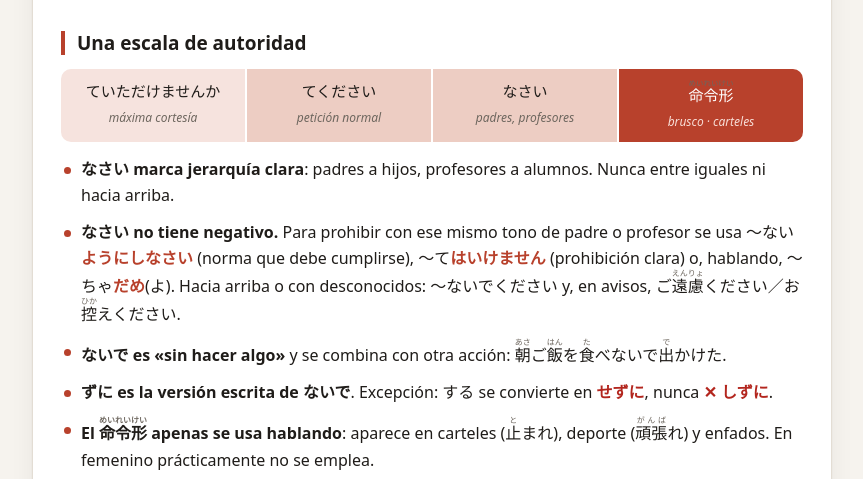
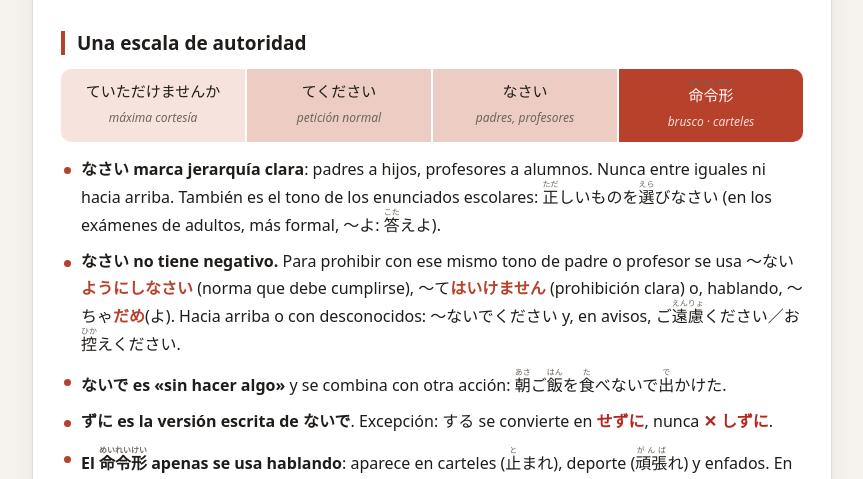
Before and after one commit to angelengineer/japanese-web, a plain HTML site: page gramatica/54-ordenes.html in a window 1280 px wide. Shown: the part 264-743 px from the top of the page, without its empty margins (208-1071 px from the left). Drawn offline with Linux system fonts and the light colour scheme.

Commit message:
Ordenes: なさい in school exam instructions

```diff
--- a/gramatica/54-ordenes.html
+++ b/gramatica/54-ordenes.html
@@ -35,7 +35,7 @@
 <div class="c" style="background:var(--midori);color:var(--on-accent)"><div class="w jp"><ruby>命令形<rt>めいれいけい</rt></ruby></div><div class="g" style="color:var(--on-accent-muted)">brusco &middot; carteles</div></div>
 </div>
 <ul class="nuance">
-<li><b>なさい marca jerarqu&iacute;a clara</b>: padres a hijos, profesores a alumnos. Nunca entre iguales ni hacia arriba.</li>
+<li><b>なさい marca jerarqu&iacute;a clara</b>: padres a hijos, profesores a alumnos. Nunca entre iguales ni hacia arriba. Tambi&eacute;n es el tono de los enunciados escolares: <ruby>正<rt>ただ</rt></ruby>しいものを<ruby>選<rt>えら</rt></ruby>びなさい (en los ex&aacute;menes de adultos, m&aacute;s formal, 〜よ: <ruby>答<rt>こた</rt></ruby>えよ).</li>
 <li><b>なさい no tiene negativo.</b> Para prohibir con ese mismo tono de padre o profesor se usa 〜ない<span class="hi">ようにしなさい</span> (norma que debe cumplirse), 〜て<span class="hi">はいけません</span> (prohibici&oacute;n clara) o, hablando, 〜ちゃ<span class="hi">だめ</span>(よ). Hacia arriba o con desconocidos: 〜ないでください y, en avisos, ご<ruby>遠慮<rt>えんりょ</rt></ruby>ください／お<ruby>控<rt>ひか</rt></ruby>えください.</li>
 <li><b>ないで es &laquo;sin hacer algo&raquo;</b> y se combina con otra acci&oacute;n: <ruby>朝<rt>あさ</rt></ruby>ご<ruby>飯<rt>はん</rt></ruby>を<ruby>食<rt>た</rt></ruby>べないで<ruby>出<rt>で</rt></ruby>かけた.</li>
 <li><b>ずに es la versi&oacute;n escrita de ないで</b>. Excepci&oacute;n: する se convierte en <span class="rd">せずに</span>, nunca <span class="rd">&#10005; しずに</span>.</li>
```
